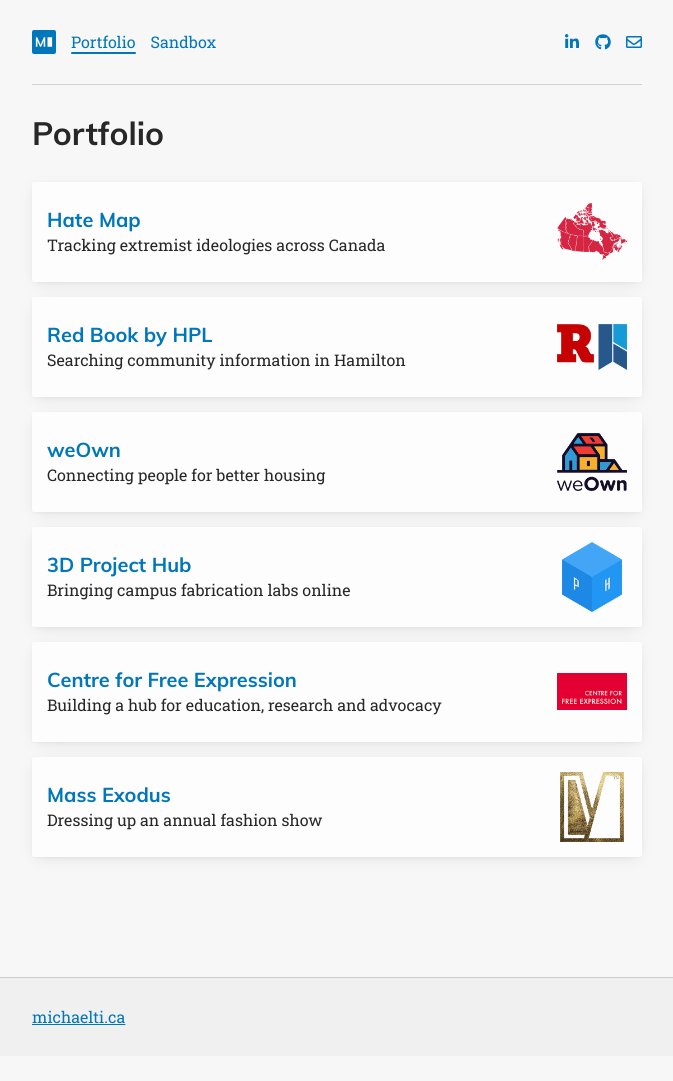
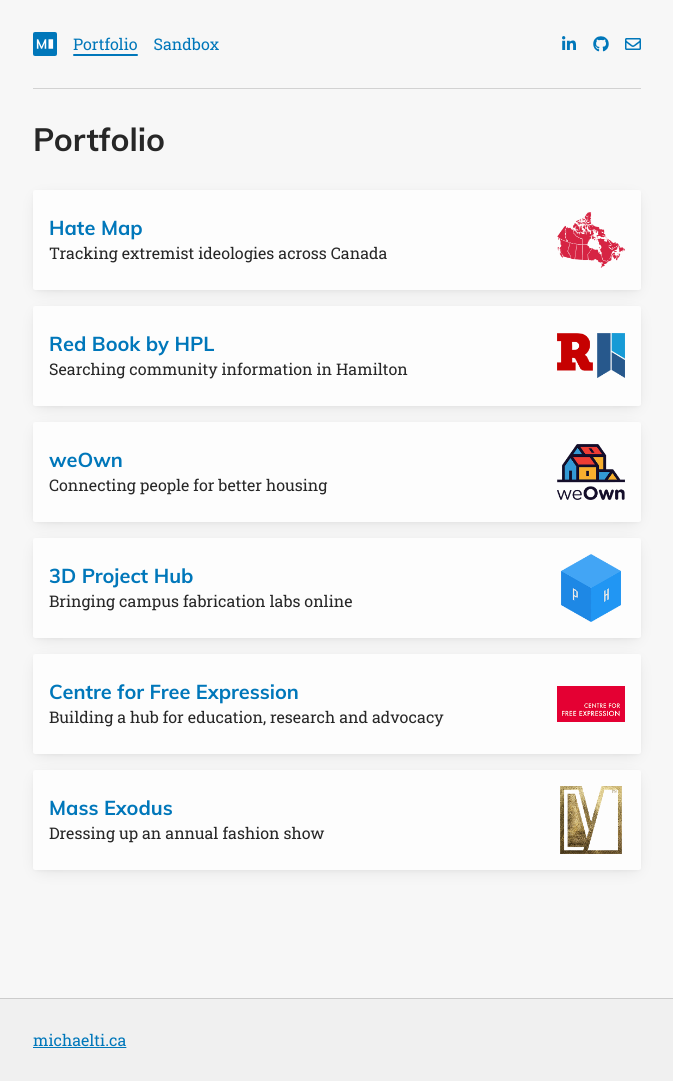
Before and after one commit to michaelti/michaelti.ca, a Jekyll site: the page built from src/portfolio.html, in a window 1280 px wide. Shown: the whole page, without its empty margins (303-976 px from the left). Built offline with Jekyll 4.4.1, drawn with Linux system fonts in a browser that asks for light colours; before the commit the page ends 1056 px from its top, so only the background shows below that.

Commit message:
Switch main layout vars to use rem units

```diff
--- a/src/_sass/_global-variables.scss
+++ b/src/_sass/_global-variables.scss
@@ -1,7 +1,7 @@
 // Layout
-$layout-spacing: 15px;
-$container-width: 640px;
-$breakpoint-large: 480px;
+$layout-spacing: 1rem;
+$container-width: 40rem;
+$breakpoint-large: 30rem;
 
 // Colours
 $color-background: #f7f7f7;
```
